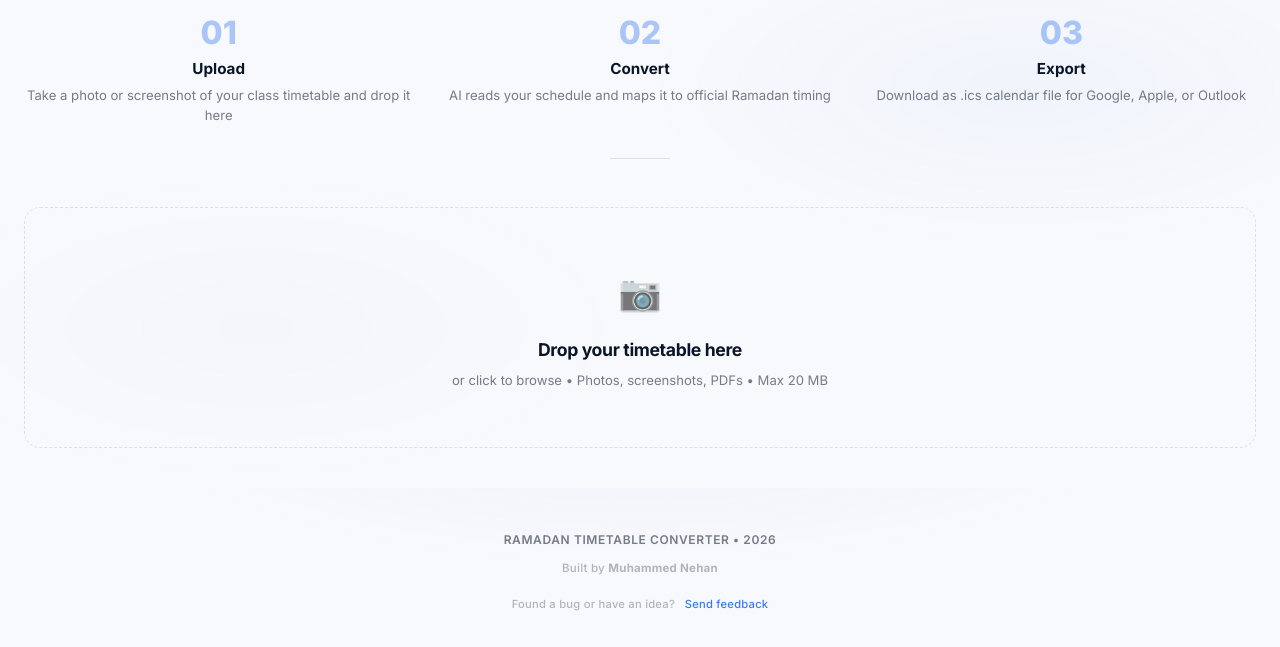
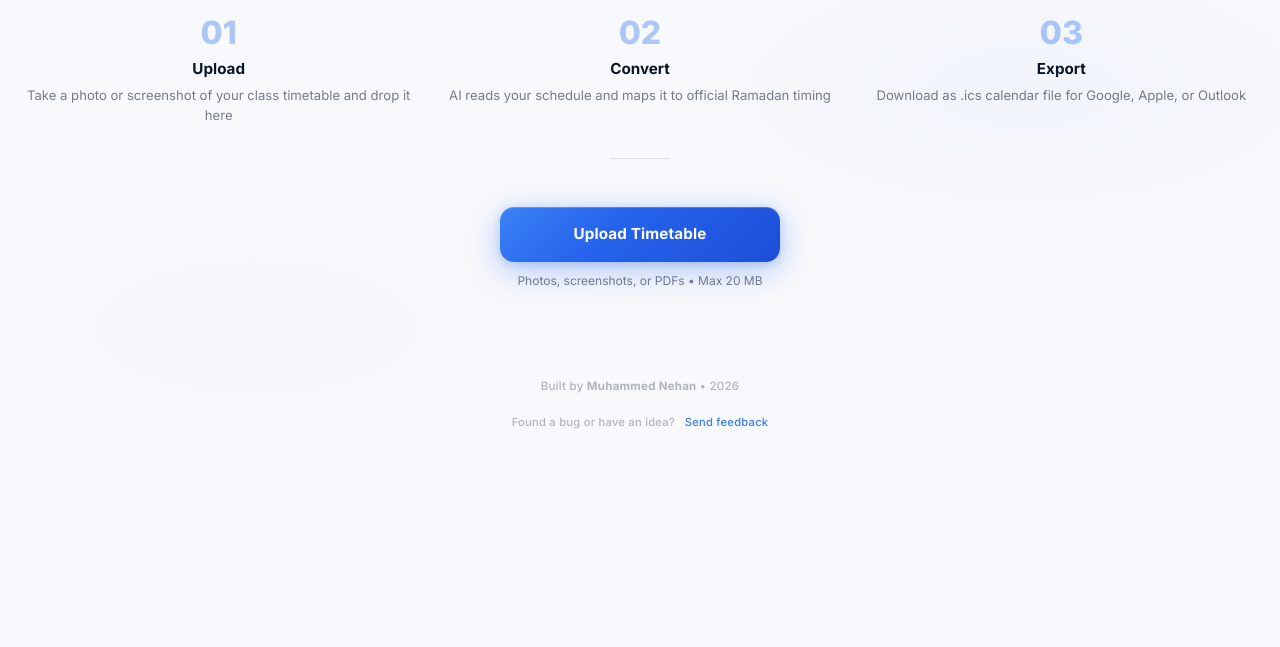
Before and after one commit to muhnehh/ramadan-timetable-converter, a FastAPI app: page / in a window 1280 px wide. Shown: the part 312-959 px from the top of the page. After the commit the page ends 741 px from the top, so only its background shows below. Run offline with FastAPI, Linux system fonts and the light colour scheme.

Commit message:
Redesign upload button, fix jitter, update footer

```diff
--- a/templates/index.html
+++ b/templates/index.html
@@ -214,40 +214,84 @@
 
         /* ---- Upload Zone ---- */
         .upload-zone {
-            border: 1.5px dashed var(--border);
-            border-radius: var(--radius);
-            padding: 3.5rem 2rem;
+            display: inline-flex;
+            align-items: center;
+            justify-content: center;
+            max-width: 280px;
+            width: 280px;
+            margin: 0 auto;
+            padding: 0.95rem 2.4rem;
+            border: none;
+            border-radius: 14px;
+            cursor: pointer;
+            position: relative;
+            overflow: hidden;
+            background: linear-gradient(135deg, #3b82f6 0%, #2563eb 40%, #1d4ed8 100%);
+            box-shadow:
+                0 8px 32px rgba(37,99,235,0.35),
+                0 2px 8px rgba(37,99,235,0.18),
+                inset 0 1px 0 rgba(255,255,255,0.2);
+            transition: transform 0.3s cubic-bezier(0.25, 0.1, 0.25, 1), box-shadow 0.3s ease, background 0.3s ease;
             text-align: center;
-            cursor: pointer;
-            transition: all 0.3s ease;
-            background: transparent;
-            position: relative;
-        }
-        .upload-zone:hover, .upload-zone.dragover {
-            border-color: var(--accent);
-            background: var(--table-hover);
+            will-change: transform;
+            backface-visibility: hidden;
+            -webkit-backface-visibility: hidden;
+            transform: translateZ(0);
+        }
+        .upload-zone::before {
+            content: '';
+            position: absolute;
+            top: 0; left: -100%; width: 60%; height: 100%;
+            background: linear-gradient(105deg, transparent 20%, rgba(255,255,255,0.25) 50%, transparent 80%);
+            animation: btn-shine 4s ease-in-out infinite;
+            pointer-events: none;
+        }
+        @keyframes btn-shine {
+            0%   { left: -100%; }
+            20%  { left: 120%; }
+            100% { left: 120%; }
+        }
+        .upload-zone:hover {
+            transform: translateY(-3px) scale(1.02);
+            background: linear-gradient(135deg, rgba(59,130,246,0.85) 0%, rgba(37,99,235,0.8) 40%, rgba(29,78,216,0.85) 100%);
+            backdrop-filter: blur(14px);
+            -webkit-backdrop-filter: blur(14px);
+            box-shadow:
+                0 14px 40px rgba(37,99,235,0.4),
+                0 5px 14px rgba(37,99,235,0.2),
+                inset 0 1px 0 rgba(255,255,255,0.35),
+                inset 0 -1px 0 rgba(255,255,255,0.1);
+        }
+        .upload-zone:active {
+            transform: translateY(0) scale(0.99);
+            transition: transform 0.12s ease;
+        }
+        .upload-zone.dragover {
+            transform: scale(1.03);
+            box-shadow:
+                0 12px 44px rgba(37,99,235,0.5),
+                0 4px 12px rgba(37,99,235,0.25),
+                inset 0 1px 0 rgba(255,255,255,0.3);
         }
         .upload-zone .icon {
-            font-size: 2.2rem;
-            margin-bottom: 1rem;
-            opacity: 0.6;
+            display: none;
         }
         .upload-zone h3 {
-            font-size: 1.1rem;
+            font-size: 0.95rem;
             font-weight: 700;
-            margin-bottom: 0.4rem;
-            letter-spacing: -0.02em;
+            letter-spacing: 0.01em;
+            color: #fff;
+            margin: 0;
         }
         .upload-zone p {
+            display: none;
+        }
+        .upload-hint {
+            text-align: center;
             color: var(--text2);
-            font-size: 0.82rem;
+            font-size: 0.75rem;
+            margin-top: 0.6rem;
             font-weight: 400;
-        }
-        .upload-zone input[type="file"] {
-            position: absolute;
-            inset: 0;
-            opacity: 0;
-            cursor: pointer;
         }
 
         /* ---- Progress / Loading ---- */
@@ -705,11 +754,12 @@
     </div>
 
     <!-- Upload -->
-    <div class="upload-zone" id="uploadZone" onclick="document.getElementById('fileInput').click()">
-        <input type="file" id="fileInput" accept="image/*,.pdf" style="display:none;">
-        <div class="icon">&#128247;</div>
-        <h3>Drop your timetable here</h3>
-        <p>or click to browse &bull; Photos, screenshots, PDFs &bull; Max 20 MB</p>
+    <div style="text-align:center;">
+        <div class="upload-zone" id="uploadZone" onclick="document.getElementById('fileInput').click()">
+            <input type="file" id="fileInput" accept="image/*,.pdf" style="display:none;">
+            <h3>Upload Timetable</h3>
+        </div>
+        <p class="upload-hint">Photos, screenshots, or PDFs &bull; Max 20 MB</p>
     </div>
 
     <!-- Progress -->
@@ -827,8 +877,8 @@
 </div>
 
 <footer>
-    <div class="footer-main">RAMADAN TIMETABLE CONVERTER &bull; 2026</div>
-    <div class="footer-credit">Built by <strong>Muhammed Nehan</strong></div>
+    <div class="footer-main" style="display:none;"></div>
+    <div class="footer-credit">Built by <strong>Muhammed Nehan</strong> &bull; 2026</div>
     <div class="footer-feedback">
         Found a bug or have an idea? &nbsp;
         <a href="mailto:202410365@ajmanuni.ac.ae?subject=Ramadan%20Timetable%20Converter%20Feedback">Send feedback</a>
@@ -1228,7 +1278,7 @@ function showUpdateToast() {
     const toast = document.getElementById('updateToast');
     toast.classList.add('show');
     clearTimeout(window._toastTimer);
-    window._toastTimer = setTimeout(() => toast.classList.remove('show'), 1800);
+    window._toastTimer = setTimeout(() => toast.classList.remove('show'), 2400);
 }
 
 function renderRamadanTable() {
```
Also changed, not shown: other parts of templates/index.html (+14 -9 lines).
